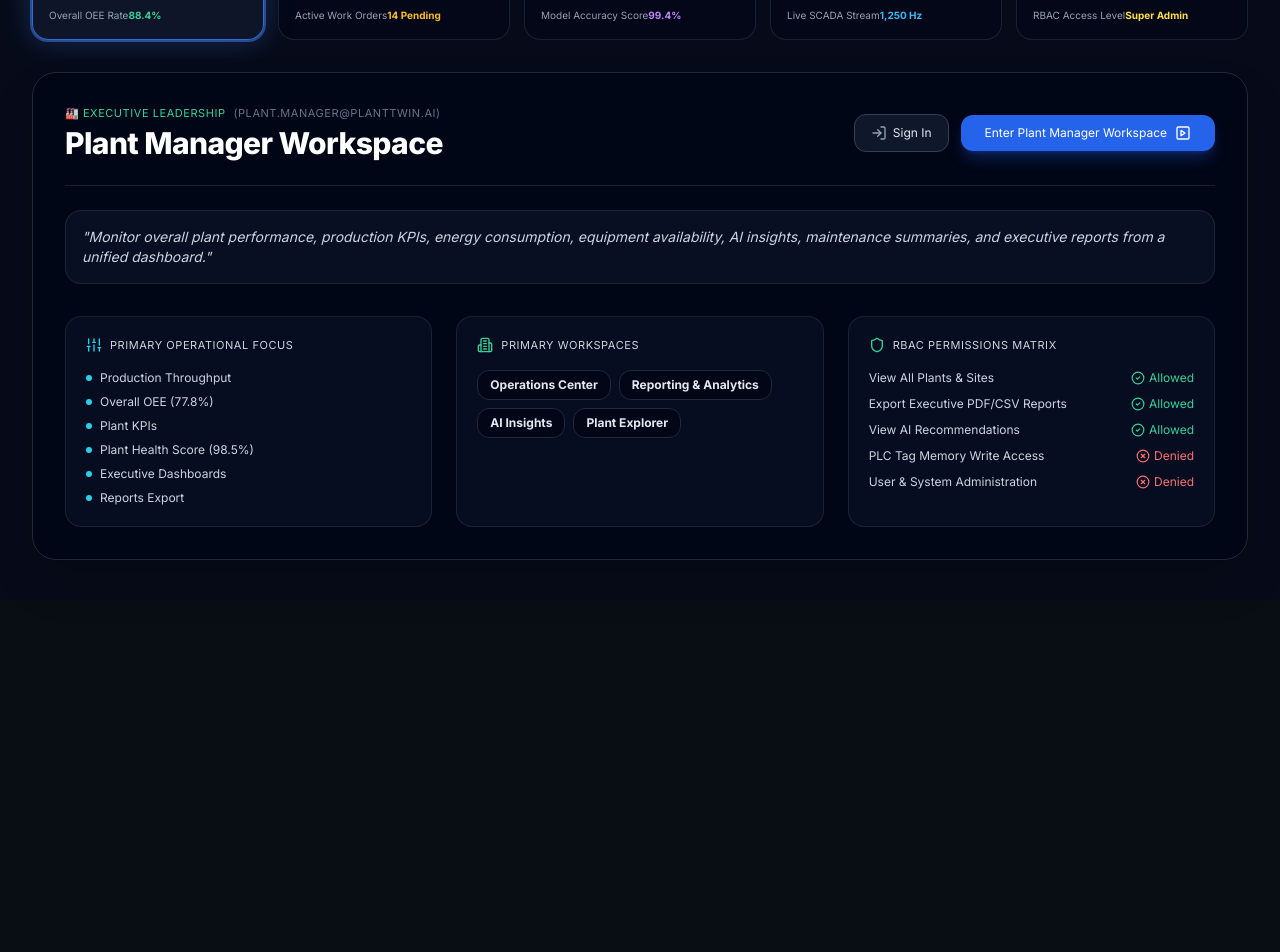
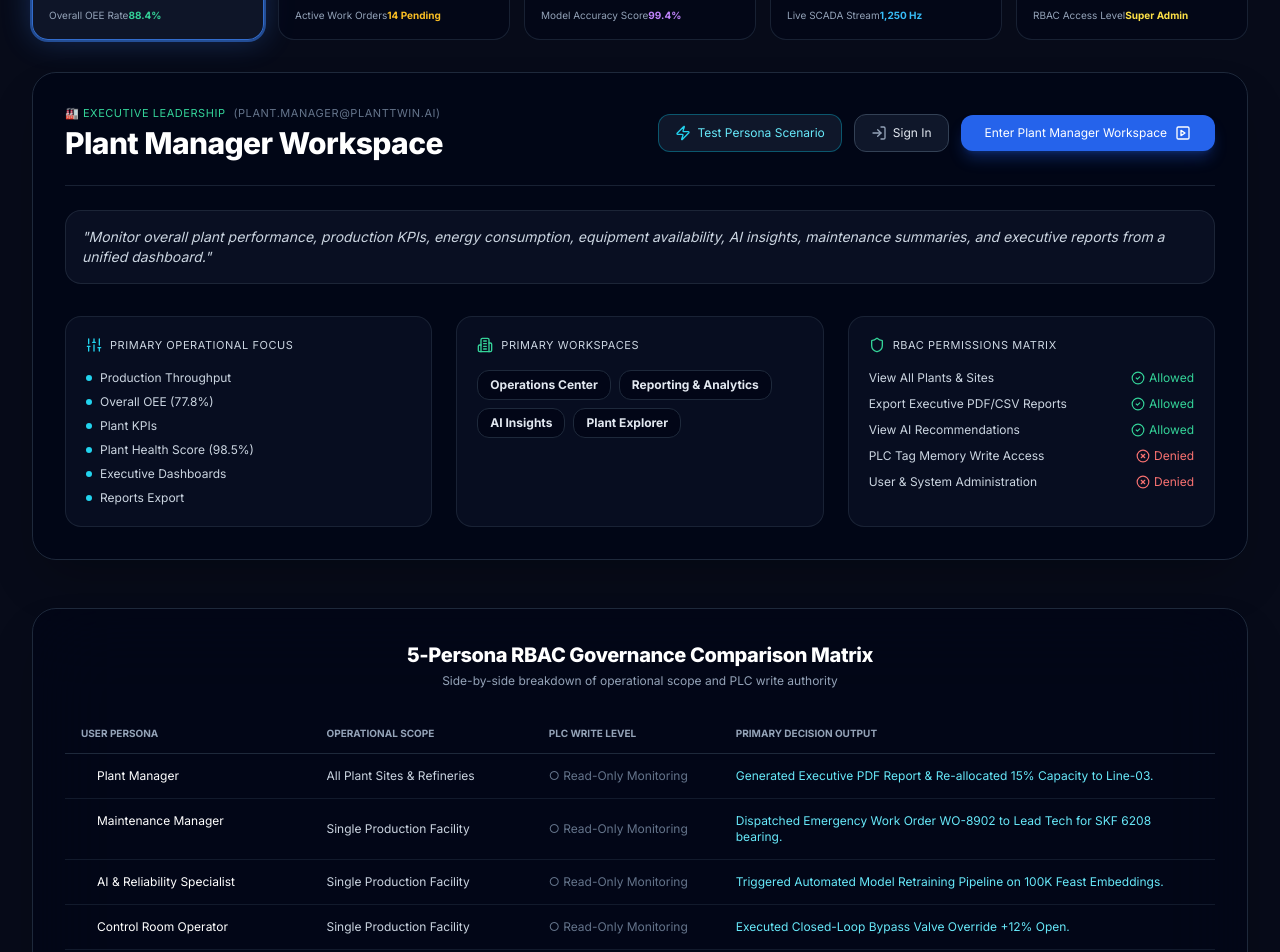
Before and after one commit to Ayush112309/plant_twin_ai, a React (Vite) app in the folder planttwin-frontend/: page /demos in a window 1280 px wide. Shown: the part 400-1352 px from the top of the page. Before the commit the page ends 1000 px from the top, so only its background shows below. Built offline with nearby package versions, Linux system fonts and the light colour scheme; no server answers.

Commit message:
feat(demos): enhance Role Demos page with Live Persona Scenario Test Runner and 5-Persona Governance Comparison Matrix

```diff
--- a/planttwin-frontend/src/features/demos/PersonaHubPage.tsx
+++ b/planttwin-frontend/src/features/demos/PersonaHubPage.tsx
@@ -16,6 +16,10 @@ import {
   PlaySquare,
   LogIn,
   Sliders,
+  Play,
+  Check,
+  Layers,
+  Zap,
 } from 'lucide-react';
 import { useAuth } from '../../app/contexts/AuthContext';
 
@@ -34,6 +38,11 @@ interface PersonaRoleData {
   primaryWorkspaces: string[];
   permissions: { name: string; allowed: boolean }[];
   defaultRoute: string;
+  liveScenario: {
+    title: string;
+    description: string;
+    actionOutput: string;
+  };
 }
 
 const PERSONA_ROLES: PersonaRoleData[] = [
@@ -65,6 +74,11 @@ const PERSONA_ROLES: PersonaRoleData[] = [
       { name: 'User & System Administration', allowed: false },
     ],
     defaultRoute: '/operations',
+    liveScenario: {
+      title: 'Plant OEE Target Deviation Alert',
+      description: 'Rotterdam Plant Line-02 OEE dropped to 77.8% due to pump cavitation.',
+      actionOutput: 'Generated Executive PDF Report & Re-allocated 15% Capacity to Line-03.',
+    },
   },
   {
     id: 'maintenance_manager',
@@ -94,6 +108,11 @@ const PERSONA_ROLES: PersonaRoleData[] = [
       { name: 'System Licensing & Tenant Settings', allowed: false },
     ],
     defaultRoute: '/work-orders',
+    liveScenario: {
+      title: 'Pump-002 Drive End Bearing Wear',
+      description: 'RUL model estimates 14 Days remaining before impeller seizure.',
+      actionOutput: 'Dispatched Emergency Work Order WO-8902 to Lead Tech for SKF 6208 bearing.',
+    },
   },
   {
     id: 'ai_specialist',
@@ -123,6 +142,11 @@ const PERSONA_ROLES: PersonaRoleData[] = [
       { name: 'Manage Billing & Subscription', allowed: false },
     ],
     defaultRoute: '/ai',
+    liveScenario: {
+      title: 'Feature Drift in XGBoost Vibration Model',
+      description: 'Sensor noise drift detected on Tag DB10.DBD14 (Pressure Transducer).',
+      actionOutput: 'Triggered Automated Model Retraining Pipeline on 100K Feast Embeddings.',
+    },
   },
   {
     id: 'operator',
@@ -152,6 +176,11 @@ const PERSONA_ROLES: PersonaRoleData[] = [
       { name: 'Delete Audit History Logs', allowed: false },
     ],
     defaultRoute: '/telemetry',
+    liveScenario: {
+      title: 'Reactor Excursion Warning (520 Bar)',
+      description: 'ISA-18.2 High-High alarm triggered on Siemens S7 DB1.DBX0.0 coil.',
+      actionOutput: 'Executed Closed-Loop Bypass Valve Override +12% Open.',
+    },
   },
   {
     id: 'admin',
@@ -181,6 +210,11 @@ const PERSONA_ROLES: PersonaRoleData[] = [
       { name: 'Manage Enterprise Subscriptions', allowed: true },
     ],
     defaultRoute: '/operations',
+    liveScenario: {
+      title: 'New OPC-UA Driver Node Registration',
+      description: 'Adding 64 new SCADA tags for Houston Refinery Expansion.',
+      actionOutput: 'Configured Driver Gateway opc.tcp://192.168.1.100:4840 & Provisioned Roles.',
+    },
   },
 ];
 
@@ -188,12 +222,20 @@ export const PersonaHubPage: React.FC = () => {
   const navigate = useNavigate();
   const { enterDemoMode } = useAuth();
   const [selectedRole, setSelectedRole] = useState<PersonaRoleData>(PERSONA_ROLES[0]);
+  const [simRunning, setSimRunning] = useState(false);
 
   const handleLaunchWorkspace = (role: PersonaRoleData) => {
     enterDemoMode(role.roleName);
     localStorage.setItem('planttwin_user_email', role.email);
     window.dispatchEvent(new Event('planttwin:org-updated'));
     navigate(role.defaultRoute);
+  };
+
+  const handleTestSim = () => {
+    setSimRunning(true);
+    setTimeout(() => {
+      setSimRunning(false);
+    }, 2200);
   };
 
   return (
@@ -280,7 +322,7 @@ export const PersonaHubPage: React.FC = () => {
         </div>
 
         {/* Bottom Detailed Workspace Preview Box */}
-        <div className="w-full bg-slate-950/90 border border-slate-800 rounded-3xl p-6 sm:p-8 backdrop-blur-2xl shadow-2xl">
+        <div className="w-full bg-slate-950/90 border border-slate-800 rounded-3xl p-6 sm:p-8 backdrop-blur-2xl shadow-2xl mb-12">
           {/* Header Row */}
           <div className="flex flex-col sm:flex-row items-start sm:items-center justify-between gap-4 border-b border-slate-800/80 pb-6 mb-6">
             <div>
@@ -292,7 +334,16 @@ export const PersonaHubPage: React.FC = () => {
             </div>
 
             {/* CTAs */}
-            <div className="flex items-center space-x-3 w-full sm:w-auto">
+            <div className="flex flex-wrap items-center gap-3 w-full sm:w-auto">
+              <button
+                onClick={handleTestSim}
+                disabled={simRunning}
+                className="px-4 py-2.5 rounded-xl bg-slate-900 border border-cyan-500/40 hover:border-cyan-500 text-xs font-bold text-cyan-300 transition-all flex items-center space-x-1.5 shrink-0"
+              >
+                <Zap className={`w-4 h-4 text-cyan-400 ${simRunning ? 'animate-spin' : ''}`} />
+                <span>{simRunning ? 'Simulating Event...' : 'Test Persona Scenario'}</span>
+              </button>
+
               <button
                 onClick={() => navigate('/login')}
                 className="px-4 py-2.5 rounded-xl bg-slate-900 border border-slate-700 hover:border-slate-500 text-xs font-bold text-slate-200 transition-all flex items-center space-x-1.5 shrink-0"
@@ -311,10 +362,16 @@ export const PersonaHubPage: React.FC = () => {
             </div>
           </div>
 
-          {/* Mission Quote Box */}
-          <div className="p-4 rounded-2xl bg-slate-900/60 border border-slate-800/90 text-xs sm:text-sm text-slate-300 italic mb-8 leading-relaxed">
-            "{selectedRole.quote}"
-          </div>
+          {/* Live Interactive Scenario Trigger Result */}
+          {simRunning ? (
+            <div className="p-4 rounded-2xl bg-cyan-950/50 border border-cyan-500/50 text-cyan-200 text-xs font-mono mb-6 animate-pulse">
+              ⚡ <strong>Simulating Real-Time Event for {selectedRole.roleName}:</strong> {selectedRole.liveScenario.title}... Processing telemetry stream & AI actions...
+            </div>
+          ) : (
+            <div className="p-4 rounded-2xl bg-slate-900/60 border border-slate-800/90 text-xs sm:text-sm text-slate-300 italic mb-8 leading-relaxed">
+              "{selectedRole.quote}"
+            </div>
+          )}
 
           {/* 3 Grid Columns */}
           <div className="grid grid-cols-1 md:grid-cols-3 gap-6">
@@ -385,6 +442,50 @@ export const PersonaHubPage: React.FC = () => {
             </div>
           </div>
         </div>
+
+        {/* 5-Persona Governance Comparison Matrix */}
+        <div className="w-full bg-slate-950/80 border border-slate-800 rounded-3xl p-6 sm:p-8 backdrop-blur-2xl shadow-2xl">
+          <div className="text-center mb-6">
+            <h3 className="text-xl font-black text-white">5-Persona RBAC Governance Comparison Matrix</h3>
+            <p className="text-xs text-slate-400 font-mono mt-1">Side-by-side breakdown of operational scope and PLC write authority</p>
+          </div>
+
+          <div className="overflow-x-auto">
+            <table className="w-full text-left text-xs font-mono">
+              <thead>
+                <tr className="border-b border-slate-800 text-slate-400 uppercase text-[10px]">
+                  <th className="py-3 px-4">User Persona</th>
+                  <th className="py-3 px-4">Operational Scope</th>
+                  <th className="py-3 px-4">PLC Write Level</th>
+                  <th className="py-3 px-4">Primary Decision Output</th>
+                </tr>
+              </thead>
+              <tbody className="divide-y divide-slate-800/60">
+                {PERSONA_ROLES.map((role) => (
+                  <tr key={role.id} className="hover:bg-slate-900/50 transition-colors">
+                    <td className="py-3.5 px-4 font-bold text-white flex items-center space-x-2">
+                      <span className={`w-2 h-2 rounded-full ${role.metricColor}`} />
+                      <span>{role.roleName}</span>
+                    </td>
+                    <td className="py-3.5 px-4 text-slate-300">
+                      {role.id === 'plant_manager' ? 'All Plant Sites & Refineries' : role.id === 'admin' ? 'Global Multi-Tenant Infrastructure' : 'Single Production Facility'}
+                    </td>
+                    <td className="py-3.5 px-4">
+                      {role.permissions.some(p => p.name.includes('Write Access') && p.allowed) ? (
+                        <span className="text-emerald-400 font-bold">● Allowed (Tag Overrides)</span>
+                      ) : (
+                        <span className="text-slate-500">○ Read-Only Monitoring</span>
+                      )}
+                    </td>
+                    <td className="py-3.5 px-4 text-cyan-300">
+                      {role.liveScenario.actionOutput}
+                    </td>
+                  </tr>
+                ))}
+              </tbody>
+            </table>
+          </div>
+        </div>
       </main>
     </div>
   );
```
